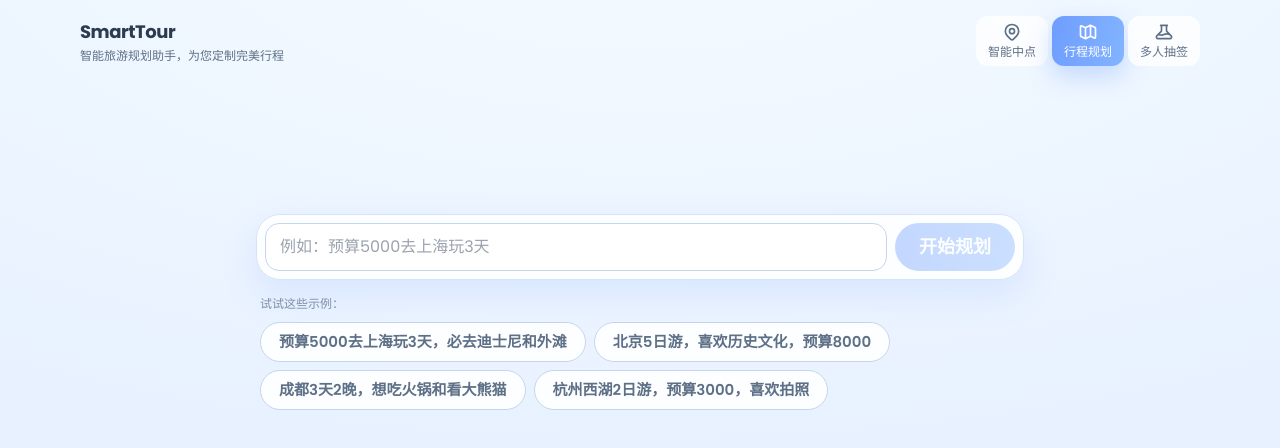
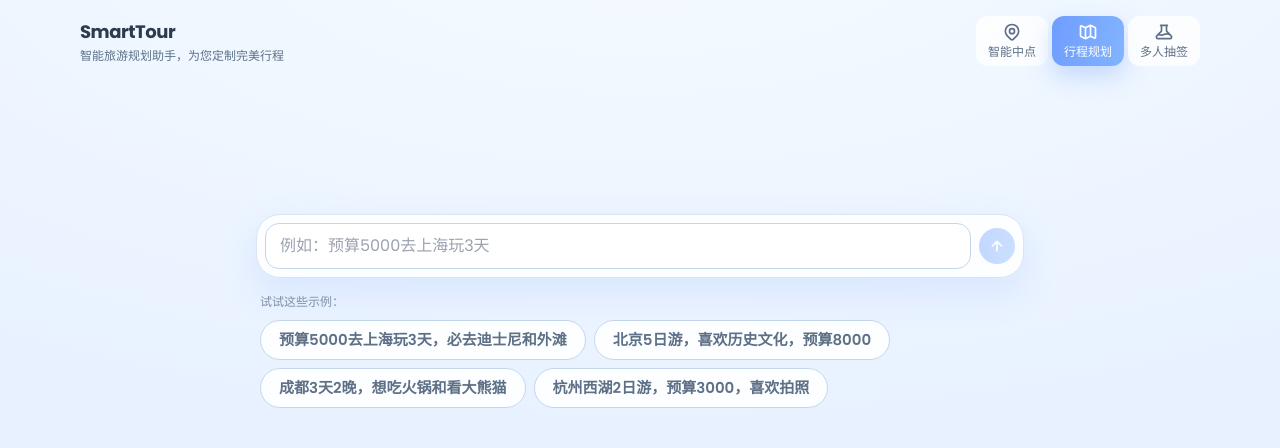
Before and after one commit to damaokkk/tour-agent, a React (Vite) app in the folder frontend/: page / in a window 1280 px wide. Both pictures are taken after a click on the button "行程规划". Shown: the top 448 px of the page. Built offline with nearby package versions, Linux system fonts and the light colour scheme; no server answers.

Commit message:
feat: 优化了终止和发送按钮

```diff
--- a/frontend/src/App.tsx
+++ b/frontend/src/App.tsx
@@ -42,7 +42,7 @@ function TripPlanner({ autoQuery, autoQueryVersion }: TripPlannerProps) {
   return (
     <>
       <div className="flex flex-col flex-1 min-h-0">
-        <div className={`${!hasContent ? 'pt-[15vh]' : 'pt-[10vh]'} flex-shrink-0`}>
+        <div className={`${!hasContent ? 'pt-[15vh]' : 'pt-0 sm:pt-[10vh]'} flex-shrink-0`}>
           <SearchBox
             onSearch={(q) => { setAbortedQuery(q); sendQuery(q); }}
             onAbort={() => { setAbortedQuery(currentQuery); abort(); }}
--- a/frontend/src/components/SearchBox.tsx
+++ b/frontend/src/components/SearchBox.tsx
@@ -47,7 +47,7 @@ export function SearchBox({ onSearch, onAbort, isLoading, defaultQuery, defaultQ
     <div className="w-full max-w-3xl mx-auto animate-fade-in-up">
       <form onSubmit={handleSubmit}>
         {/* 输入框 */}
-        <div className="smart-card p-2 flex flex-col sm:flex-row gap-2">
+        <div className="smart-card p-2 flex flex-row gap-2 items-center">
           <input
             type="text"
             value={query}
@@ -61,21 +61,24 @@ export function SearchBox({ onSearch, onAbort, isLoading, defaultQuery, defaultQ
             <button
               type="button"
               onClick={handleAbort}
-              className="shrink-0 flex items-center justify-center gap-2 px-5 py-2.5 rounded-xl text-sm font-semibold text-white transition-all duration-200"
+              className="shrink-0 w-9 h-9 flex items-center justify-center rounded-full transition-all duration-200 hover:scale-105"
               style={{ background: 'var(--smart-danger-text)' }}
+              title="终止"
             >
-              <svg className="h-4 w-4" fill="none" stroke="currentColor" viewBox="0 0 24 24">
-                <path strokeLinecap="round" strokeLinejoin="round" strokeWidth={2} d="M6 18L18 6M6 6l12 12" />
+              <svg className="w-4 h-4 text-white" fill="currentColor" viewBox="0 0 24 24">
+                <rect x="6" y="6" width="12" height="12" rx="2" />
               </svg>
-              终止
             </button>
           ) : (
             <button
               type="submit"
               disabled={!query.trim()}
-              className="smart-main-btn shrink-0 px-6 py-2.5 text-base disabled:opacity-40 disabled:cursor-not-allowed disabled:transform-none disabled:shadow-none"
+              className="shrink-0 w-9 h-9 flex items-center justify-center rounded-full transition-all duration-200 hover:scale-105 disabled:opacity-40 disabled:cursor-not-allowed disabled:transform-none"
+              style={{ background: 'linear-gradient(100deg, var(--smart-primary), var(--smart-secondary))' }}
             >
-              开始规划
+              <svg width="16" height="16" fill="none" stroke="white" strokeWidth="2.5" strokeLinecap="round" strokeLinejoin="round" viewBox="0 0 24 24">
+                <path d="M12 19V5M5 12l7-7 7 7" />
+              </svg>
             </button>
           )}
         </div>
```
